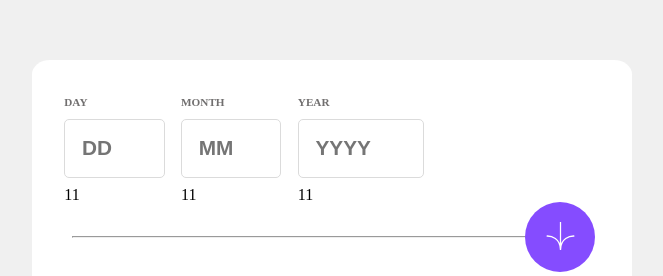
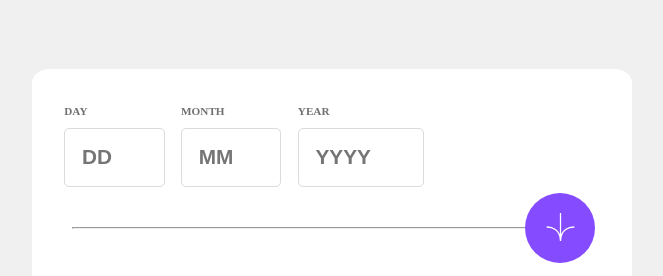
Before and after one commit to Vsimdy/Age-calculator, a plain HTML site: page index.html in a window 1280 px wide. Shown: the part 108-384 px from the top of the page, without its empty margins (308-971 px from the left). Drawn offline with Linux system fonts and the light colour scheme.

Commit message:
Update index.html

```diff
--- a/index.html
+++ b/index.html
@@ -23,7 +23,7 @@
               placeholder="DD"
               oninput="this.value = ('0' + this.value).slice(-2);"
               uired /><br />
-            <span class="span">11</span>
+            <span class="span"></span>
           </div>
 
           <div>
@@ -38,7 +38,7 @@
               placeholder="MM"
               oninput="this.value = ('0' + this.value).slice(-2);"
               uired /><br />
-            <span class="span">11</span>
+            <span class="span"></span>
           </div>
 
           <div>
@@ -52,7 +52,7 @@
               max="2023"
               placeholder="YYYY"
               uired /><br />
-            <span class="span">11</span>
+            <span class="span"></span>
           </div>
         </div>
 
```
